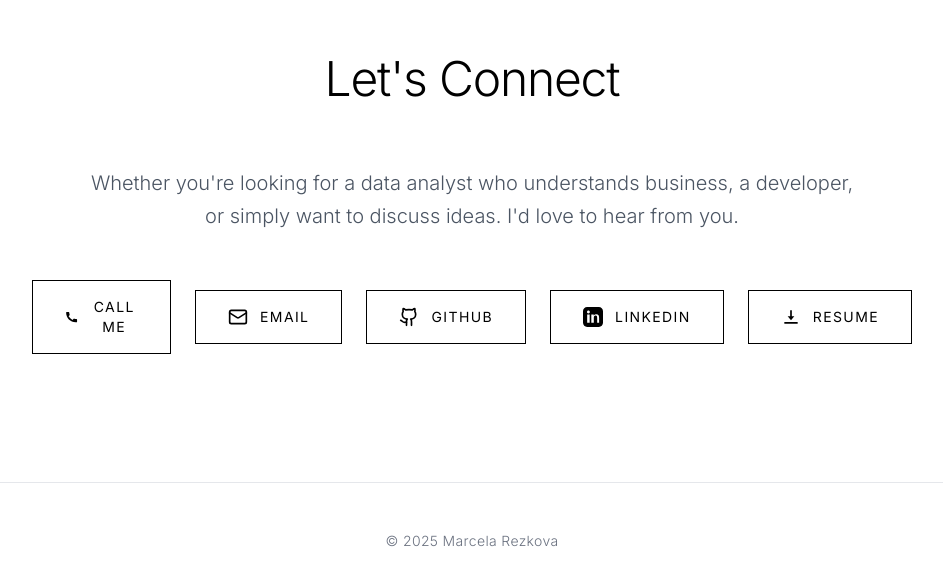
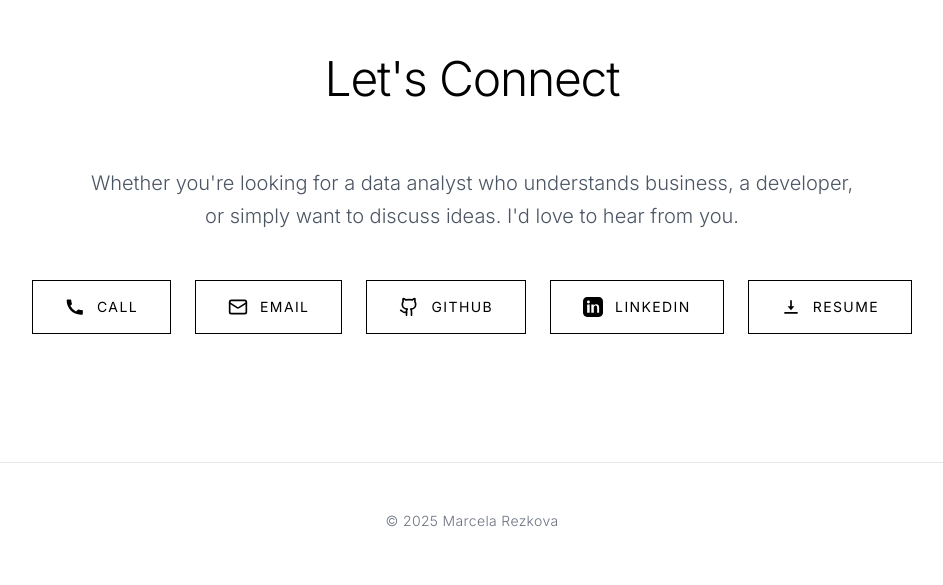
Before and after one commit to marcelrezkova/WEB-me_2.0, a React (Vite) app: page / in a window 1280 px wide. Shown: the part 2916-3501 px from the top of the page, without its empty margins (168-1111 px from the left). Built offline with nearby package versions, Linux system fonts and the light colour scheme.

Commit message:
update commit message below. Lines starting with '#' will be ignored,

```diff
--- a/src/App.tsx
+++ b/src/App.tsx
@@ -361,7 +361,7 @@ function App() {
               >
                 {/* Phone SVG icon */}
                 <svg xmlns="http://www.w3.org/2000/svg" width="20" height="20" fill="currentColor" viewBox="0 0 24 24"><path d="M6.62 10.79a15.053 15.053 0 006.59 6.59l2.2-2.2a1 1 0 011.11-.21c1.21.49 2.53.76 3.88.76a1 1 0 011 1v3.5a1 1 0 01-1 1C10.07 22 2 13.93 2 4a1 1 0 011-1h3.5a1 1 0 011 1c0 1.35.27 2.67.76 3.88a1 1 0 01-.21 1.11l-2.2 2.2z"/></svg>
-                {isCzech ? 'Zavolejte mi' : 'Call me'}
+                {isCzech ? 'Zavolejte mi' : 'Call'}
               </a>
               <a
                 href="mailto:marcelarezkova98@gmail.com"
```
